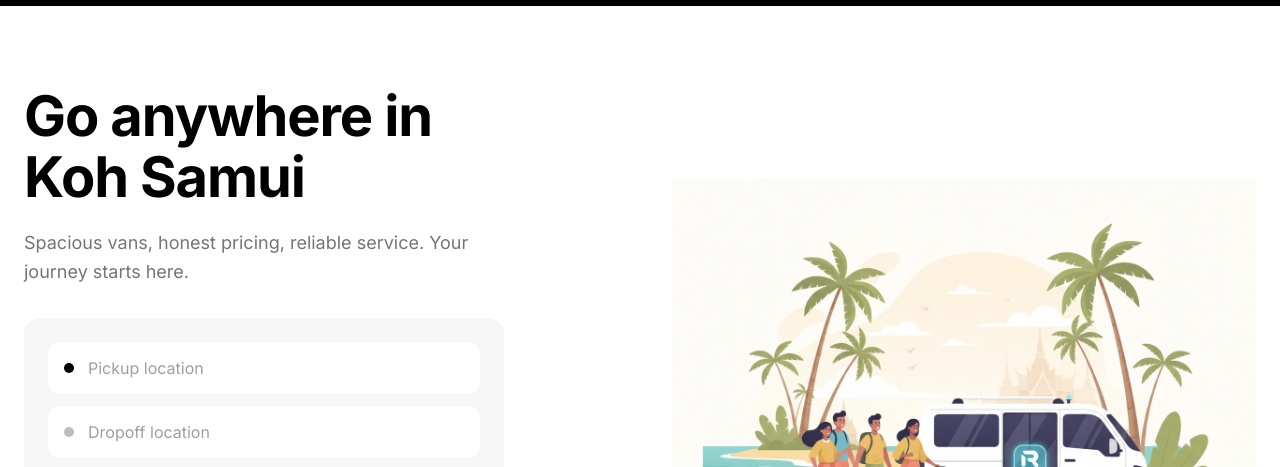
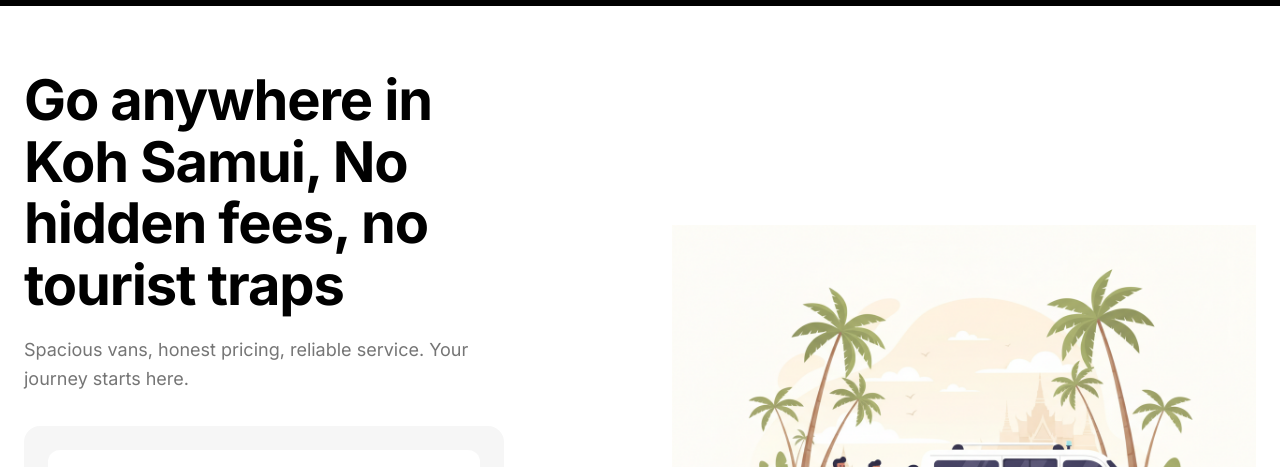
Before and after one commit to mrchaitaxisamui/koh-samui-taxi-service, a plain HTML site: page index.html in a window 1280 px wide. Shown: the part 58-525 px from the top of the page. Drawn offline with Linux system fonts and the light colour scheme; a web font is replaced by a local one.

Commit message:
Update index.html
added an addional text to the hero section heading.

```diff
--- a/index.html
+++ b/index.html
@@ -41,7 +41,7 @@
     <section class="hero" id="ride">
         <div class="hero-container">
             <div class="hero-content">
-                <h1 class="hero-title">Go anywhere in Koh Samui</h1>
+                <h1 class="hero-title">Go anywhere in Koh Samui, No hidden fees, no tourist traps</h1>
                 <p class="hero-subtitle">Spacious vans, honest pricing, reliable service. Your journey starts here.</p>
 
                 <div class="booking-form">
```
